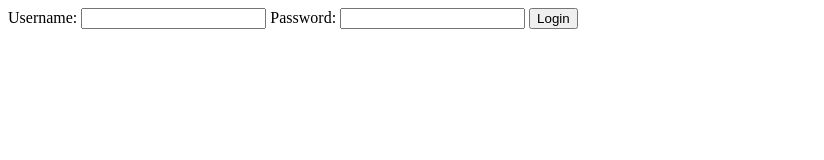
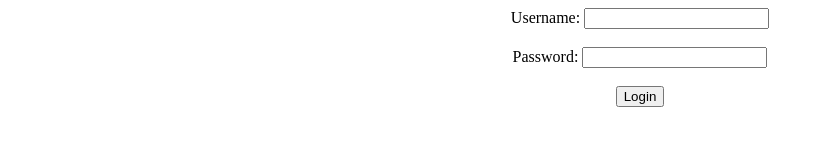
Before and after one commit to MalMWare/SQL-Injection-Activity, a plain HTML site: page index.html in a window 1280 px wide. Shown: the whole page, without its empty margins (0-824 px from the left). Drawn offline with Linux system fonts and the light colour scheme.

Commit message:
updated styling

```diff
--- a/index.html
+++ b/index.html
@@ -4,16 +4,18 @@
     <meta charset="UTF-8">
     <meta http-equiv="X-UA-Compatible" content="IE=edge">
     <meta name="viewport" content="width=device-width, initial-scale=1.0">
-    <title>Document</title>
-    <link rel="stylesheet" href="/styles.css" />
+    <title>SQL Injection Activity</title>
+    <link rel="stylesheet" href="styles.css" />
 </head>
 <body>
     <form action="/login" method="post">
         <div class="container">
             <label for="username">Username:</label>
             <input type="text" name="username" required="true">
+            <br> <br>
             <label for="password">Password:</label>
-            <input type="text" name="password" required="true">
+            <input type="password" name="password" required="true">
+            <br> <br>
             <button type="submit">Login</button>
         </div>
 
--- a/styles.css
+++ b/styles.css
@@ -0,0 +1,3 @@
+.container {
+    text-align: center;
+}
```
